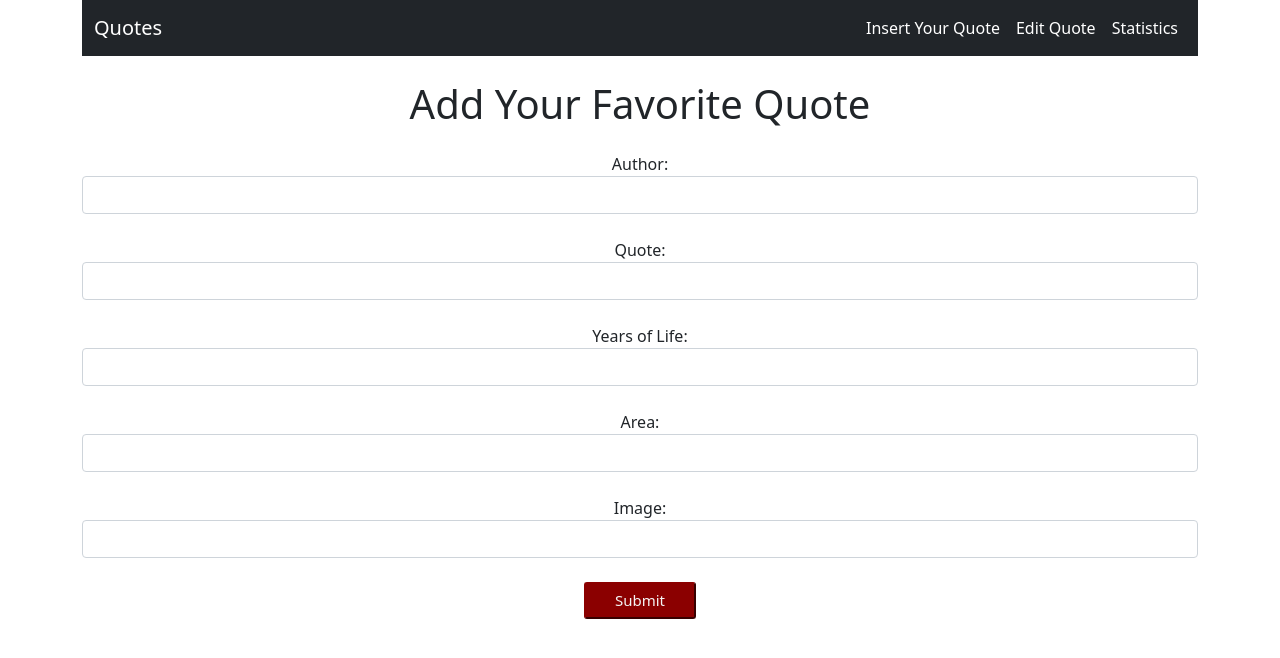
After one commit to kvalge/quotes-django, a Django app: page /new/ in a window 1280 px wide. The commit adds this page. Shown: the top 658 px of the page. Run offline with Django 4.2, Linux system fonts and the light colour scheme.

Commit message:
Created functionalityt to add new quote.

```diff
--- a/quotes_app/templates/base.html
+++ b/quotes_app/templates/base.html
@@ -19,7 +19,7 @@
             <div class="collapse navbar-collapse justify-content-end" id="navbarNav">
                 <ul class="navbar-nav">
                     <li class="nav-item">
-                        <a class="nav-link active" aria-current="page" href="#">Insert New Quote</a>
+                        <a class="nav-link active" aria-current="page" href="/new">Insert Your Quote</a>
                     </li>
                     <li class="nav-item">
                         <a class="nav-link active" aria-current="page" href="#">Edit Quote</a>
--- /dev/null
+++ b/quotes_app/templates/new.html
@@ -0,0 +1,45 @@
+{% extends 'base.html' %}
+{% block content %}
+
+<h1 class="mt-4 mb-4">Add Your Favorite Quote</h1>
+<form method="post">
+    {% csrf_token %}
+    <div class="form-group mb-4">
+        <label for="author">Author: </label>
+        <input class="form-control" type="text" id="author" name="author">
+    </div>
+    <div class="form-group mb-4">
+        <label for="quote">Quote: </label>
+        <input class="form-control" type="text" id="quote" name="quote" required>
+    </div>
+    <div class="form-group mb-4">
+        <label for="years">Years of Life: </label>
+        <input class="form-control" type="text" id="years" name="years">
+    </div>
+    <div class="form-group mb-4">
+        <label for="area">Area: </label>
+        <input class="form-control" list="areas" id="area" name="area" required>
+        <datalist id="areas">
+            <option value="Science">
+            <option value="Politics">
+            <option value="Business">
+            <option value="Philosophy">
+            <option value="Literature">
+            <option value="Sport">
+            <option value="Art">
+        </datalist>
+    </div>
+    <div class="form-group mb-4">
+        <label for="image">Image: </label>
+        <input class="form-control" type="text" id="image" name="image">
+    </div>
+    <button type="submit">Submit</button>
+    {% if messages %}
+    <div class="alert alert-success">
+        {% for message in messages %}
+        {{ message }}
+        {% endfor %}
+    </div>
+    {% endif %}
+</form>
+{% endblock %}
--- a/quotes_app/urls.py
+++ b/quotes_app/urls.py
@@ -2,5 +2,6 @@ from django.urls import path
 from . import views
 
 urlpatterns = [
-    path("", views.home)
+    path("", views.home, name='home'),
+    path("new/", views.new, name='new')
 ]
--- a/quotes_app/views.py
+++ b/quotes_app/views.py
@@ -1,7 +1,27 @@
 from django.shortcuts import render
-from django.http import HttpResponse
+from django.contrib import messages
+from .forms import QuoteForm
 from quotes_app.models import Quote
 
 def home(response):
     quotes = Quote.objects.all().order_by('author')
     return render(response, "home.html", {"quotes": quotes})
+
+
+def new(request):
+    if request.method == "POST":
+        quote_req = QuoteForm(request.POST)
+        if quote_req.is_valid():
+            author = quote_req.cleaned_data["author"]
+            quote = quote_req.cleaned_data["quote"]
+            years = quote_req.cleaned_data["years"]
+            area = quote_req.cleaned_data["area"]
+            image = quote_req.cleaned_data["image"]
+
+            Quote.objects.create(author=author,
+                                quote=quote,
+                                years=years,
+                                area=area,
+                                image=image)
+            messages.success(request, "New quote submitted!")
+    return render(request, "new.html")
```
Also changed, not shown: quotes_app/forms.py (added, +8 -0 lines).
